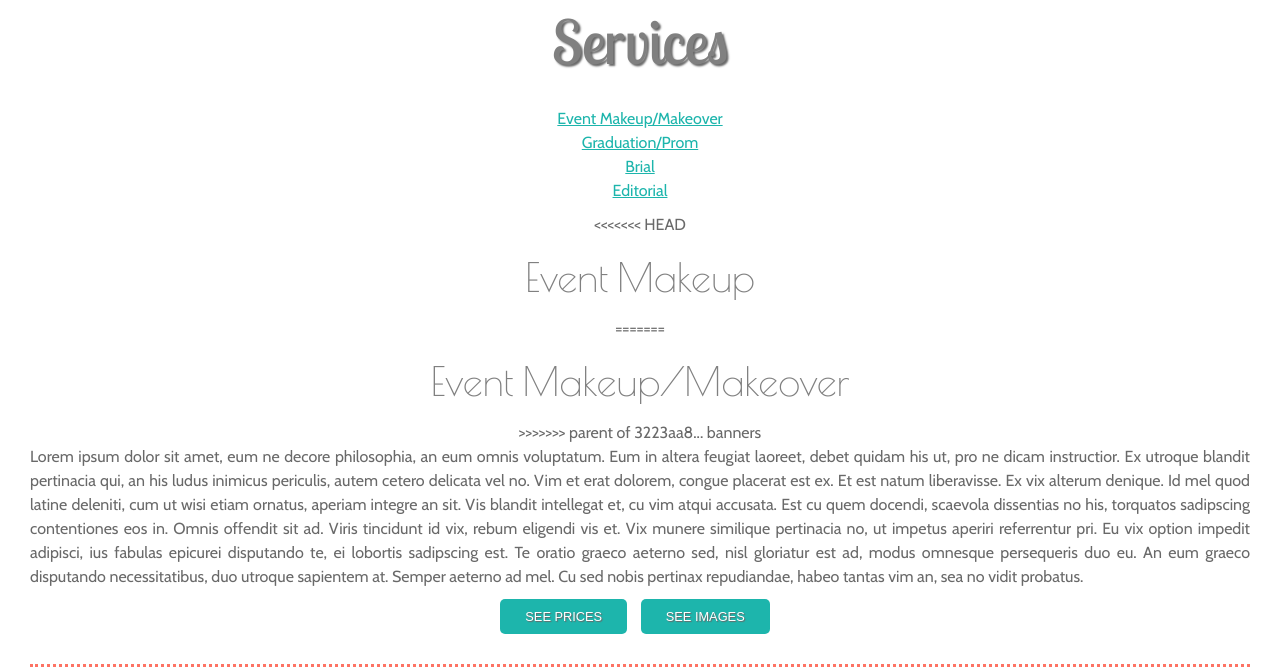
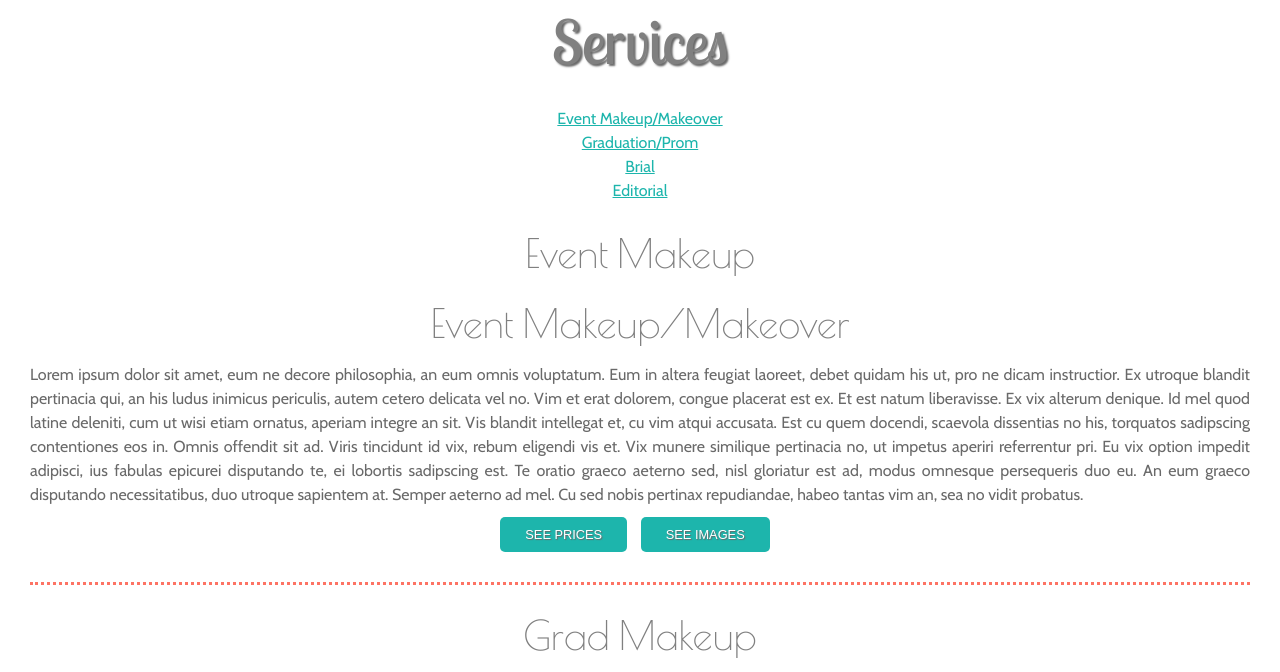
Before and after one commit to mmayert/Makeup-by-Shae, a plain HTML site: page pages/services.html in a window 1280 px wide. Shown: the part 84-756 px from the top of the page. Drawn offline with nearby package versions, Linux system fonts and the light colour scheme.

Commit message:
delete extra for services

```diff
--- a/pages/services.html
+++ b/pages/services.html
@@ -48,14 +48,10 @@
             <!--EVENT MAKEUP -->
             <section class="services-description">
             <div class=event-makeup>
-<<<<<<< HEAD
-
             <a name="event-makeup"></a>
             <h3 class="section-sub-header"> Event Makeup </h3>
-=======
             <a name="event-makeup"></a>
             <h3 class="section-sub-header"> Event Makeup/Makeover </h3>
->>>>>>> parent of 3223aa8... banners
             <p> Lorem ipsum dolor sit amet, eum ne decore philosophia, an eum omnis voluptatum. Eum in altera feugiat laoreet, debet quidam his ut, pro ne dicam instructior. Ex utroque blandit pertinacia qui, an his ludus inimicus periculis, autem cetero delicata vel no. Vim et erat dolorem, congue placerat est ex. Et est natum liberavisse. Ex vix alterum denique.
 
             Id mel quod latine deleniti, cum ut wisi etiam ornatus, aperiam integre an sit. Vis blandit intellegat et, cu vim atqui accusata. Est cu quem docendi, scaevola dissentias no his, torquatos sadipscing contentiones eos in. Omnis offendit sit ad. Viris tincidunt id vix, rebum eligendi vis et.
@@ -146,13 +142,7 @@
             </tr>
         </table>
         </div>
-
-
-
-
-
-
-        </main>
+    </main>
 
         <footer class="site-footer">
             <p>
```
